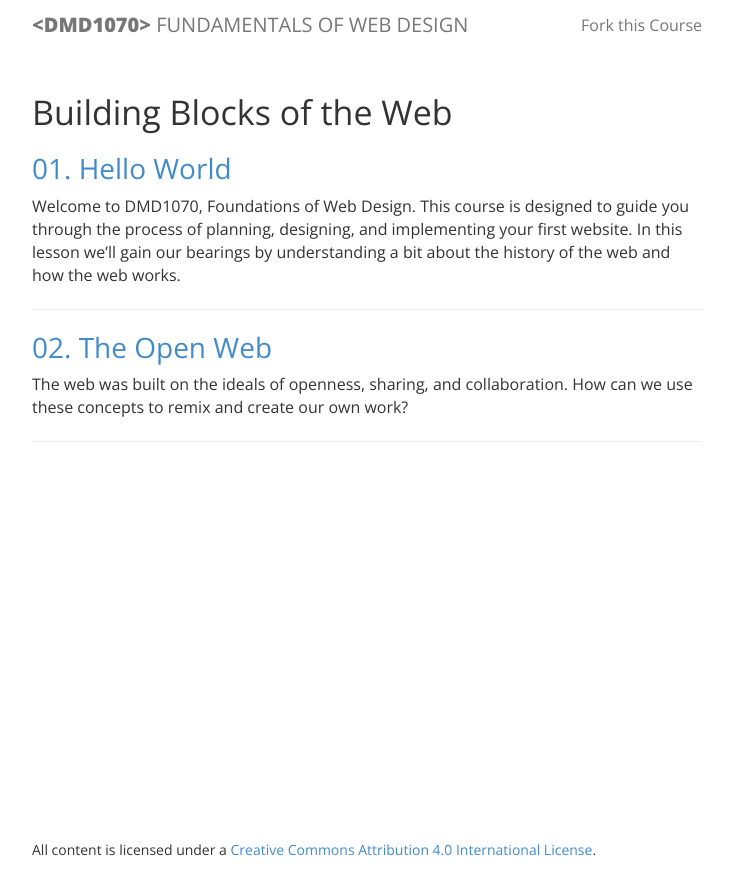
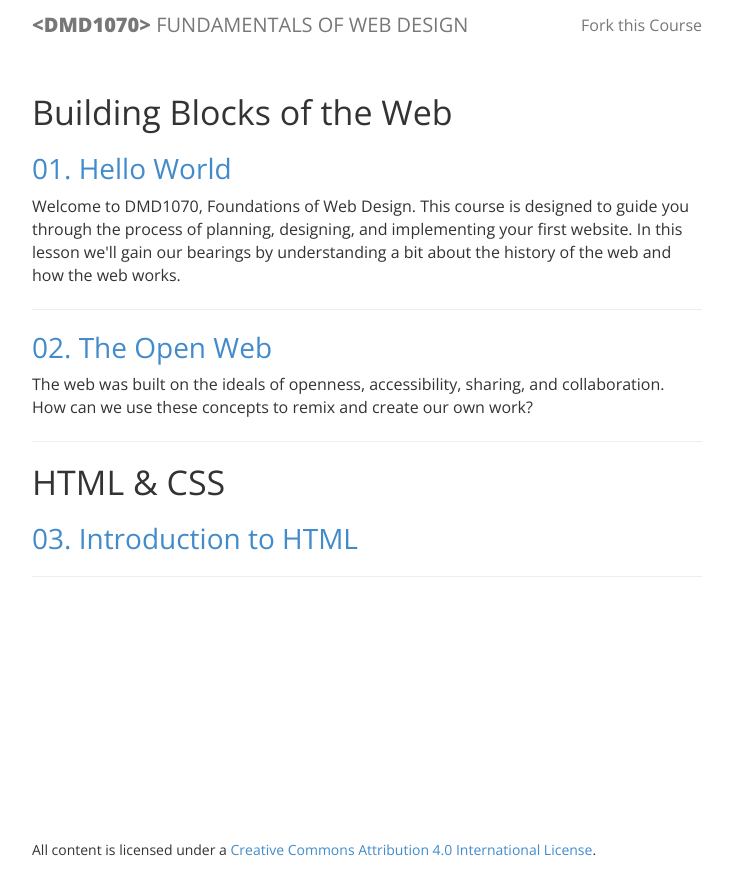
Before and after one commit to DMD1070/DMD1070.github.io, a Jekyll site: the page built from index.html, in a window 1280 px wide. Shown: the top 895 px of the page, without its empty margins (273-1006 px from the left). Built offline with Jekyll 4.4.1, drawn with Linux system fonts in a browser that asks for light colours; Markdown is read by kramdown in place of the engine named in the settings.

Commit message:
move lessons out of the posts folder

```diff
--- a/index.html
+++ b/index.html
@@ -5,15 +5,29 @@
 
 <h2 class="section-title">Building Blocks of the Web</h2>
 <ul class="posts">
-    {% for post in site.posts reversed %}
   <li>
-        <h3><a href="{{ post.url }}">
-          <span class="lesson_num">{{ post.lesson_num }}</span>
-          {{ post.title }}
+    <h3><a href="/lessons/1-hello-world.html">
+      <span class="lesson_num">01.</span> Hello World
     </a></h3>
-        {{ post.excerpt }}
+    Welcome to DMD1070, Foundations of Web Design. This course is designed to guide you through the process of planning, designing, and implementing your first website. In this lesson we'll gain our bearings by understanding a bit about the history of the web and how the web works.
     <hr>
-        <!--{{ post.date | date_to_string }}-->
   </li>
-    {% endfor %}
+  <li>
+    <h3><a href="/lessons/2-open-web.html">
+      <span class="lesson_num">02.</span> The Open Web
+    </a></h3>
+    The web was built on the ideals of openness, accessibility, sharing, and collaboration. How can we use these concepts to remix and create our own work?
+    <hr>
+  </li>
 </ul>
+
+<h2 class="section-title">HTML &amp; CSS</h2>
+<ul class="posts">
+  <li>
+    <h3><a href="/lessons/3-html-intro.html">
+      <span class="lesson_num">03.</span> Introduction to HTML
+    </a></h3>
+    <!-- intro goes here -->
+    <hr>
+  </li>
+</ul>
```
Also changed, not shown: lessons/1-hello-world.md (added, +113 -0 lines), lessons/2-open-web.md (added, +73 -0 lines), lessons/3-html-intro.md (added, +5 -0 lines). Lines whose indentation alone changed are shown as unchanged.
